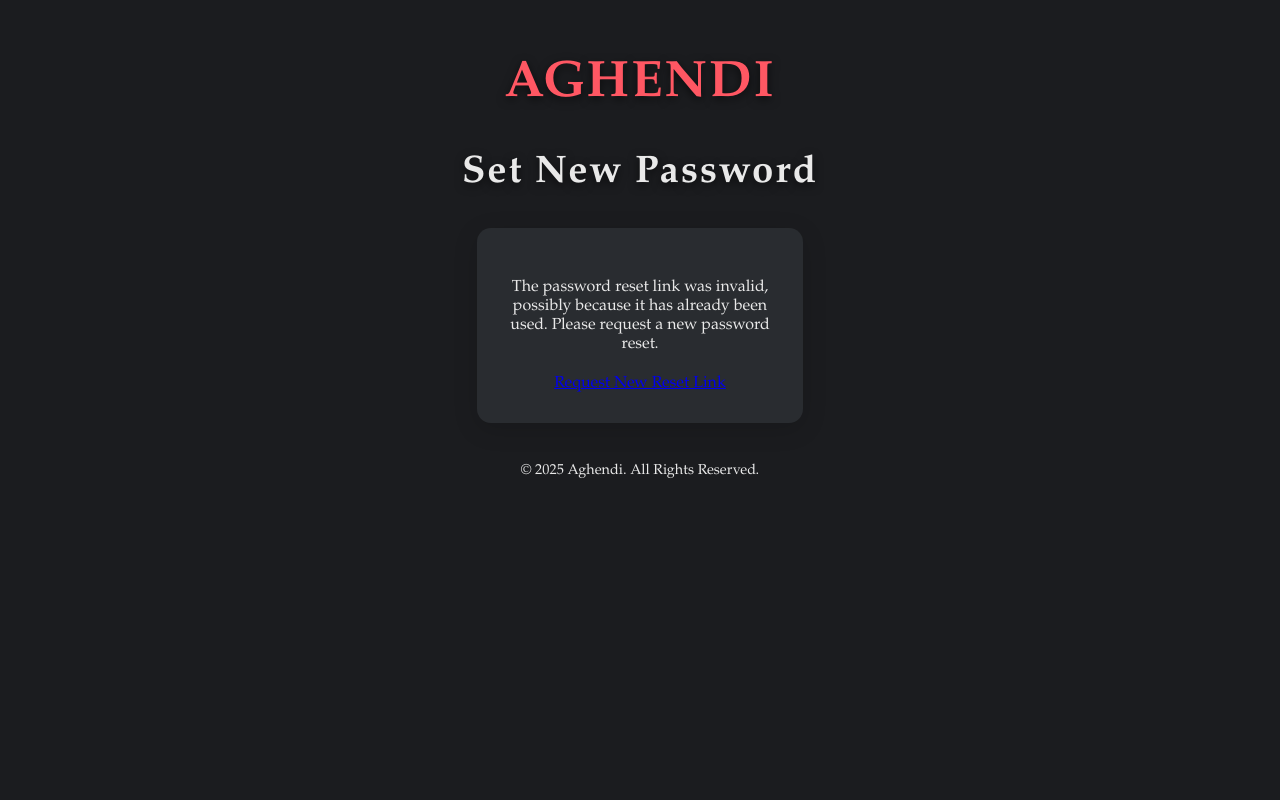
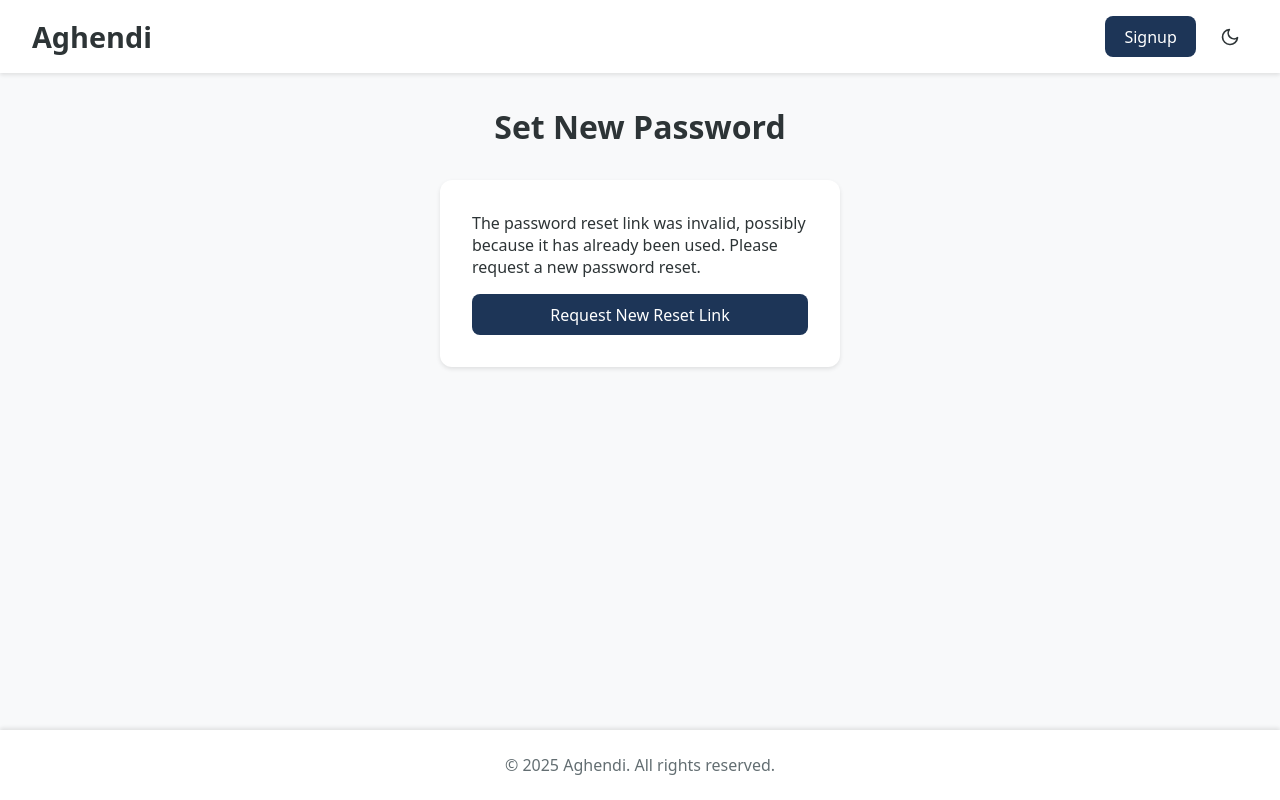
Before and after one commit to RRMforLLM/aghendi_django, a Django app: page /aghendi/password_reset/confirm/1/1/ in a window 1280 px wide. Run offline with Django 5.2, Linux system fonts and the light colour scheme; parts of the project's set-up code (start-up, migrations or seed data) failed here and were passed over.

Commit message:
Include pw conf

```diff
--- a/aghendi/templates/aghendi/password_reset_confirm.html
+++ b/aghendi/templates/aghendi/password_reset_confirm.html
@@ -5,47 +5,96 @@
         <meta name="viewport" content="width=device-width, initial-scale=1.0">
         <title>Aghendi - Set New Password</title>
         {% load static %}
-    <link rel="stylesheet" href="{% static 'css/init_styles.css' %}">
+        <link rel="stylesheet" href="{% static 'css/index.css' %}">
+        <link rel="icon" href="{% static 'logo.png' %}">
+        <script src="{% static 'js/theme.js' %}"></script>
     </head>
     <body>
-    <div class="container">
-        <header class="header">
-            <h1 class="site-title">AGHENDI</h1>
-            <h2 class="site-name">Set New Password</h2>
-        </header>
-        <main class="main-content">
-            <section class="form-section">
+        <!-- NOTIFICATIONS -->
+        {% if messages %}
+            <div class="messages-container">
+            {% for message in messages %}
+                <div class="message">{{ message }}</div>
+            {% endfor %}
+            </div>
+        {% endif %}
+
+        <script>
+            document.addEventListener('DOMContentLoaded', function() {
+                const messages = document.querySelectorAll('.message');
+                messages.forEach((message, index) => {
+                    setTimeout(() => {
+                        message.addEventListener('animationend', (e) => {
+                            if (e.animationName === 'fadeOut') {
+                                message.remove();
+                            }
+                        });
+                    }, 100);
+                });
+            });
+        </script>
+        <!-- --- -->
+
+        <!-- NAVBAR -->
+        <div class="navbar">
+            <a href="{% url 'index' %}">
+                <label class="nav-title">Aghendi</label>
+            </a>
+            <div class="navbar-right">
+                {% if not user.is_authenticated %}
+                    <div class="auth-links">
+                        <a href="{% url 'signup' %}">
+                            <button class="btn">Signup</button>
+                        </a>
+                    </div>
+                {% else %}
+                    <div class="action-buttons">
+                        <a href="{% url 'logout' %}">
+                            <button class="btn">Logout</button>
+                        </a>
+                    </div>
+                {% endif %}
+                <button id="theme-toggle" class="theme-toggle" onclick="toggleTheme()">
+                </button>
+            </div>
+        </div>
+        <!-- --- -->
+
+        <!-- MAIN -->
+        <div class="main">
+            <div class="auth-section">
+                <label class="location">Set New Password</label>
+                <div class="form-section">
                     {% if validlink %}
-                    <form method="POST" class="password-reset-form">
+                        <form method="POST" class="login-form">
                             {% csrf_token %}
                             <div class="form-group">
                                 <label for="new_password1">New password:</label>
-                            <input type="password" name="new_password1" id="new_password1" required>
+                                <input type="password" name="new_password1" id="new_password1" placeholder="Enter your new password" required>
                             </div>
                             <div class="form-group">
                                 <label for="new_password2">Confirm password:</label>
-                            <input type="password" name="new_password2" id="new_password2" required>
+                                <input type="password" name="new_password2" id="new_password2" placeholder="Confirm your new password" required>
                             </div>
-                        <button type="submit" class="btn-submit">Change Password</button>
+                            <button type="submit" class="btn">Change Password</button>
                         </form>
                     {% else %}
-                    <p>The password reset link was invalid, possibly because it has already been used. Please request a new password reset.</p>
-                    <p><a href="{% url 'password_reset_request' %}">Request New Reset Link</a></p>
+                        <p class="text-center">The password reset link was invalid, possibly because it has already been used. Please request a new password reset.</p>
+                        <div class="text-center">
+                            <a href="{% url 'password_reset_request' %}">
+                                <button class="btn">Request New Reset Link</button>
+                            </a>
+                        </div>
                     {% endif %}
-            </section>
-            {% if messages %}
-            <section class="messages-section">
-                <ul class="messages">
-                    {% for message in messages %}
-                    <li class="message">{{ message }}</li>
-                    {% endfor %}
-                </ul>
-            </section>
-            {% endif %}
-        </main>
-        <footer class="footer">
-            <p>&copy; 2025 Aghendi. All Rights Reserved.</p>
-        </footer>
                 </div>
+            </div>
+        </div>
+        <!-- --- -->
+
+        <!-- FOOTER -->
+        <div class="footer">
+            <p>&copy; 2025 Aghendi. All rights reserved.</p>
+        </div>
+        <!-- --- -->
     </body>
 </html>
--- a/aghendi/templates/aghendi/password_reset_request.html
+++ b/aghendi/templates/aghendi/password_reset_request.html
@@ -73,7 +73,7 @@
                         <button type="submit" class="btn">Send</button>
                     </form>
                     <div class="forgot-password">
-                        <a href="{% url 'login' %}" class="forgot-password-text">Back to Login</a>
+                        <a href="{% url 'login' %}">Back to Login</a>
                     </div>
                 </div>
             </div>
```
Lines whose indentation alone changed are shown as unchanged.
